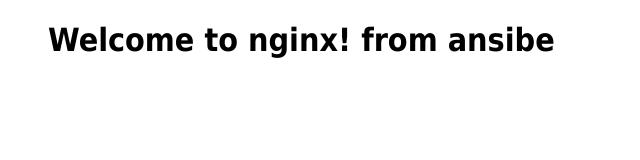
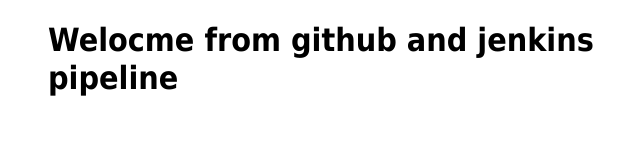
Before and after one commit to set1991/jenkins, a plain HTML site: page index.html in a window 1280 px wide. Shown: the whole page, without its empty margins (312-952 px from the left). Drawn offline with Linux system fonts and the light colour scheme.

Commit message:
Update index.html

```diff
--- a/index.html
+++ b/index.html
@@ -11,6 +11,6 @@
 </style>
 </head>
 <body>
-<h1>Welcome to nginx! from ansibe</h1>
+<h1>Welocme from github and jenkins pipeline</h1>
 </body>
 </html>
```
